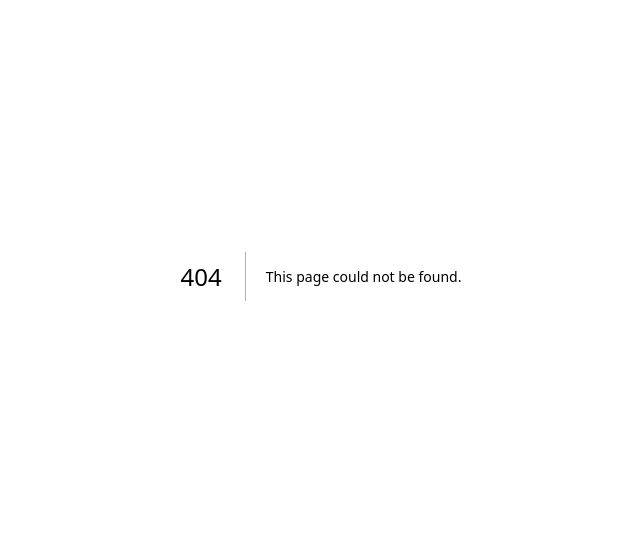
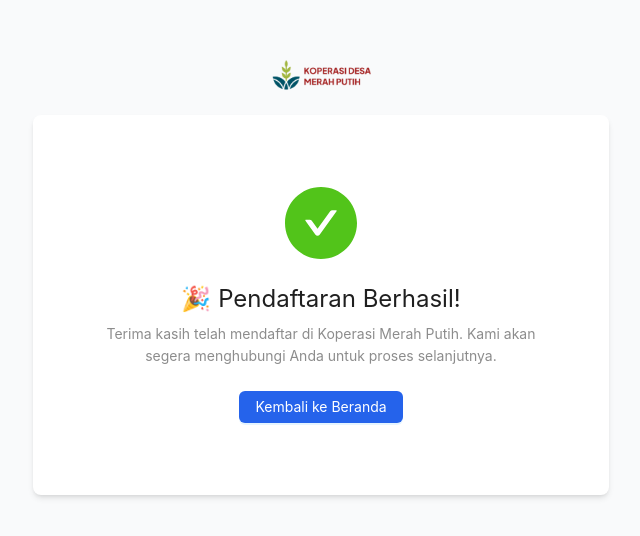
Before and after one commit to kop-go-id/kopdes-merah-putih, a Next.js app in the folder frontend/: page /daftar/sukses in a window 1280 px wide. Before the commit this address had no page. Shown: the part 124-660 px from the top of the page, without its empty margins (319-959 px from the left). Built offline with nearby package versions, Linux system fonts and the light colour scheme.

Commit message:
code review

```diff
--- a/frontend/src/pages/daftar/pendaftaran-baru/index.js
+++ b/frontend/src/pages/daftar/pendaftaran-baru/index.js
@@ -33,6 +33,7 @@ export default function RegistrationNew() {
       [name]: e.target.checked,
     }));
   };
+  const [loadingForm, setLoadingForm] = useState(false);
   const [provinces, setProvinces] = useState([]);
   const [provinceCode, setProvinceCode] = useState();
   const [districts, setDistricts] = useState([]);
@@ -65,6 +66,7 @@ export default function RegistrationNew() {
   }, [subDistrictCode]);
 
   const onFinish = (val) => {
+    setLoadingForm(true);
     const registerInput = {
       ...val,
       klu_ids: val.klu_ids?.join(","),
@@ -74,6 +76,8 @@ export default function RegistrationNew() {
     console.log("registerInput", registerInput);
 
     registerNewCooperative(registerInput);
+    setLoadingForm(false);
+    router.push("/daftar/sukses");
   };
 
   return (
@@ -471,6 +475,7 @@ export default function RegistrationNew() {
               type="primary"
               htmlType="submit"
               block
+              loading={loadingForm}
               disabled={
                 agreementStatus.agreement_1 && agreementStatus.agreement_2
                   ? false
--- /dev/null
+++ b/frontend/src/pages/daftar/sukses/index.js
@@ -0,0 +1,33 @@
+import { Result, Button } from 'antd';
+import Head from 'next/head';
+import Image from 'next/image';
+import Link from 'next/link';
+
+export default function SuccessPage() {
+  return (
+    <div>
+      <div className="min-h-screen flex flex-col items-center justify-center bg-gray-50 px-4">
+        {/* Logo */}
+        <div className="mb-6">
+          <Image src="/images/logo.png" alt="Logo" width={100} height={100} />
+        </div>
+
+        {/* Ant Design Success Component */}
+        <div className="w-full max-w-xl bg-white p-6 rounded-lg shadow-md">
+          <Result
+            status="success"
+            title="🎉 Pendaftaran Berhasil!"
+            subTitle="Terima kasih telah mendaftar di Koperasi Merah Putih. Kami akan segera menghubungi Anda untuk proses selanjutnya."
+            extra={
+              <Link href="/">
+                <Button type="primary" className="bg-blue-600 hover:bg-blue-700">
+                  Kembali ke Beranda
+                </Button>
+              </Link>
+            }
+          />
+        </div>
+      </div>
+    </div>
+  );
+}
```
